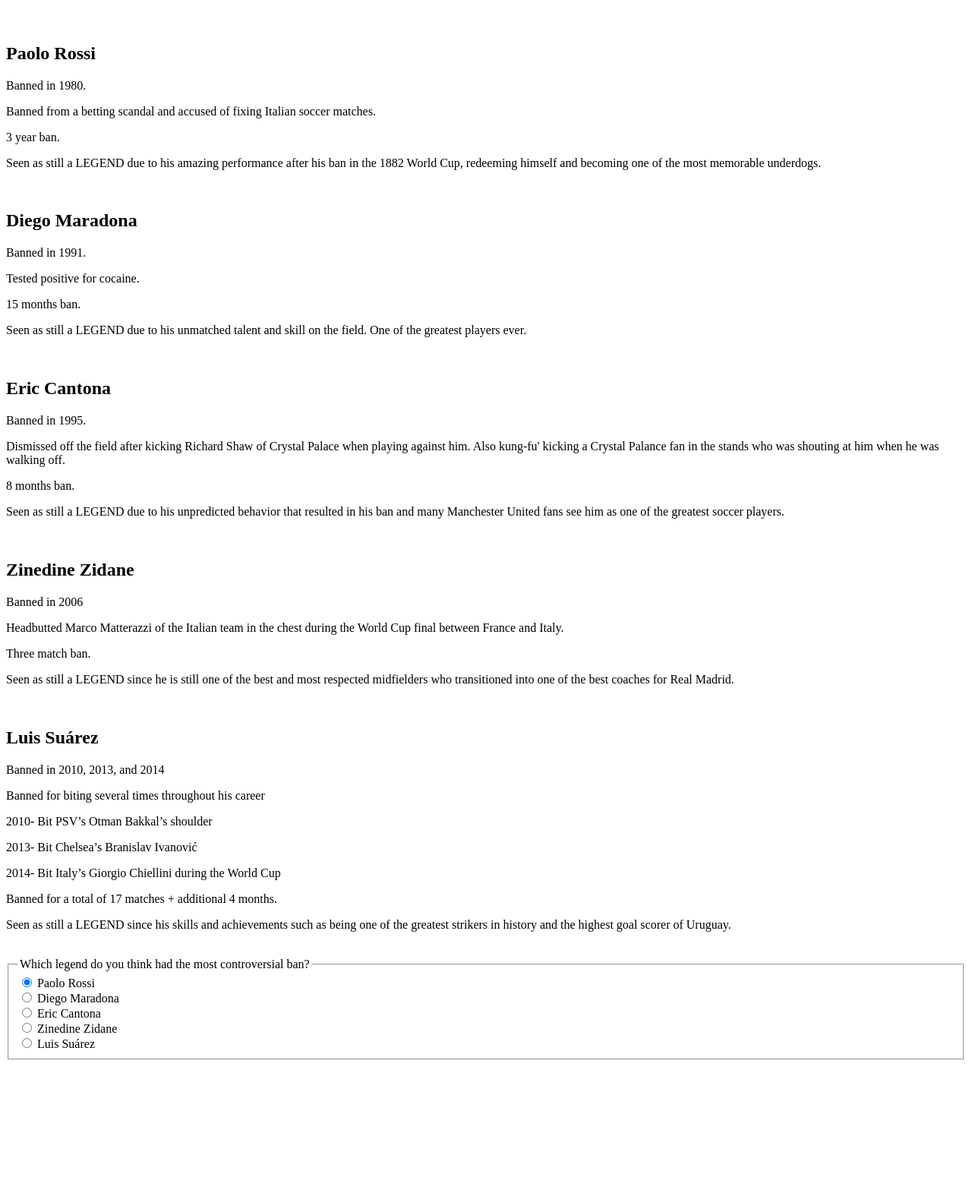
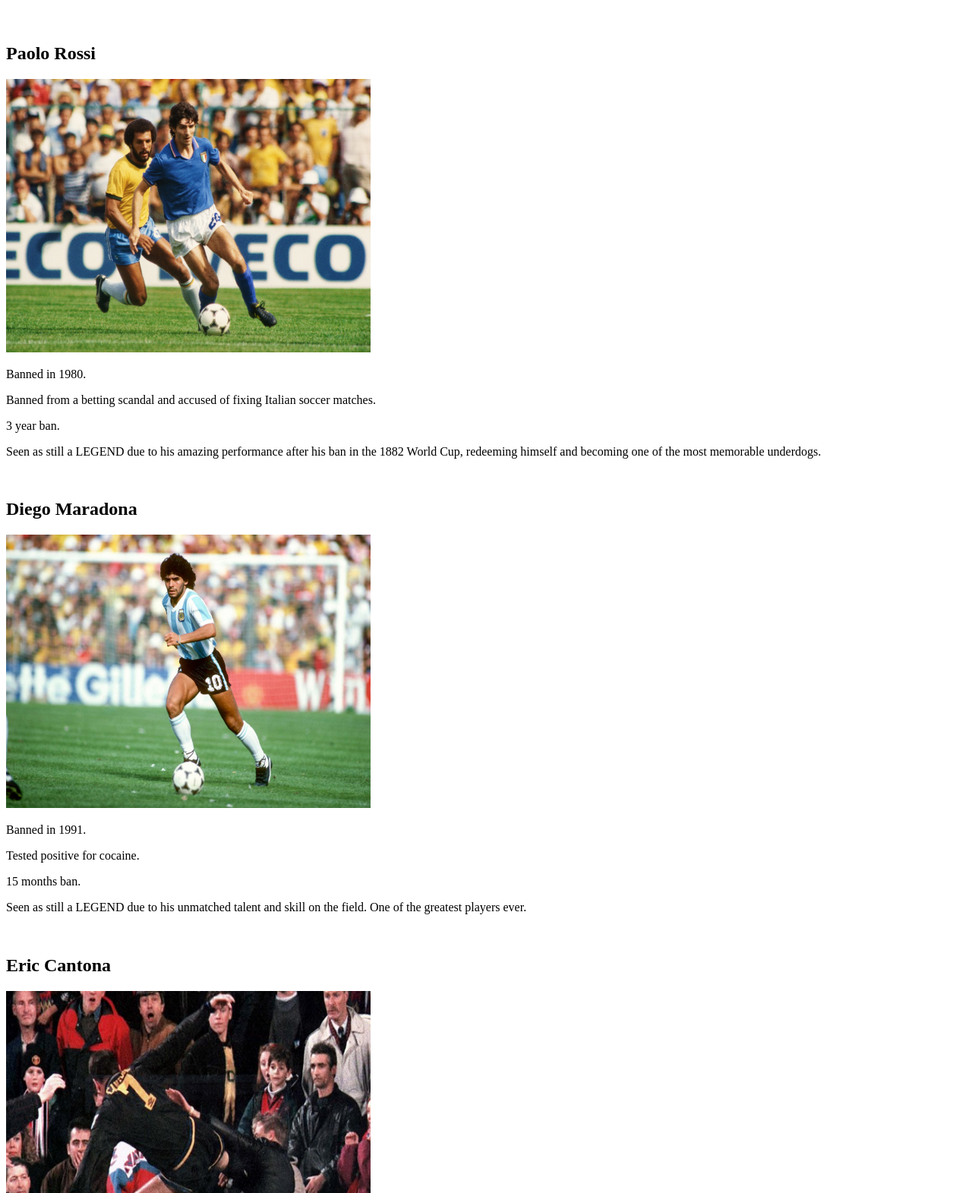
Before and after one commit to leoyan718/Project1-109, a plain HTML site: page index.html in a window 1280 px wide. Shown: the part 229-1800 px from the top of the page at 76% size. Before the commit the page ends 1633 px from the top, so only its background shows below. Drawn offline with Linux system fonts and the light colour scheme.

Commit message:
Leo changes part 2/2
last update probably

```diff
--- a/index.html
+++ b/index.html
@@ -3,7 +3,7 @@
   <head>
     <meta charset="UTF-8" />
     <meta name="viewport" content="width=device-width, initial-scale=1.0" />
-    <title>Our First Colab Project</title>
+    <title>The Legends vs The Forgotten- Digital Archive</title>
   </head>
   <body>
     <header>
@@ -16,7 +16,16 @@
     <main>
       <h1>The Legends</h1>
       <br>
+
       <h2>Paolo Rossi</h2>
+      <img src="images/rossi-480.jpg"
+      alt="A picture of Paolo Rossi playing."
+      width="480" height="360"
+      srcset="images/rossi-480.jpg  480w,
+      images/rossi-960.jpg  960w,
+      images/rossi-1440.jpg 1440w,
+      images/rossi-1920.jpg 1920w"
+>
       <p>Banned in 1980.</p>
       <p>Banned from a betting scandal and accused of fixing Italian soccer matches.</p>
       <p>3 year ban.</p>
@@ -26,6 +35,10 @@
       <br>
 
       <h2>Diego Maradona</h2>
+      <img src="images/maradona.jpg"
+      alt="A picture of Maradona playing."
+      width="480" height="360"
+>
       <p>Banned in 1991.</p>
       <p>Tested positive for cocaine.</p>
       <p>15 months ban.</p>
@@ -34,6 +47,10 @@
       <br>
 
       <h2>Eric Cantona</h2>
+      <img src="images/cantona.jpg"
+      alt="A picture of Cantona kung-fu' kicking a Crytsal Palace fan in the stands."
+      width="480" height="360"
+>
       <p>Banned in 1995.</p>
       <p>Dismissed off the field after kicking Richard Shaw of Crystal Palace when playing against him. Also kung-fu' kicking a
         Crystal Palance fan in the stands who was shouting at him when he was walking off.
@@ -45,6 +62,10 @@
       <br>
 
       <h2>Zinedine Zidane</h2>
+      <img src="images/zidane.jpg"
+      alt="A picture of Zidane dribbling a ball."
+      width="480" height="360"
+>
       <p>Banned in 2006</p>
       <p>Headbutted Marco Matterazzi of the Italian team in the chest during the World Cup final between France and Italy.
       </p>
@@ -55,6 +76,10 @@
       <br>
 
       <h2>Luis Suárez</h2>
+      <img src="images/suarez.jpg"
+      alt="A picture of Suarez after the events of biting another player during the game."
+      width="480" height="360"
+>
       <p>Banned in 2010, 2013, and 2014</p>
       <p>Banned for biting several times throughout his career</p>
       </p> 2010- Bit PSV’s Otman Bakkal’s shoulder </p>
@@ -96,6 +121,12 @@
       </fieldset>
 
 
+      <br> <br> <br>
+      <h1>The Forgotten</h1>
+      <br> <br>
+
+
+
 
     </main>
   </body>
```
Also changed, not shown: images/Cantona.jpg (added), images/maradona.jpg (added), images/rossi-1440.jpg (added), images/rossi-1920.jpg (added), images/rossi-480.jpg (added), images/rossi-960.jpg (added), images/suarez.jpg (added), images/zidane.jpg (added).
